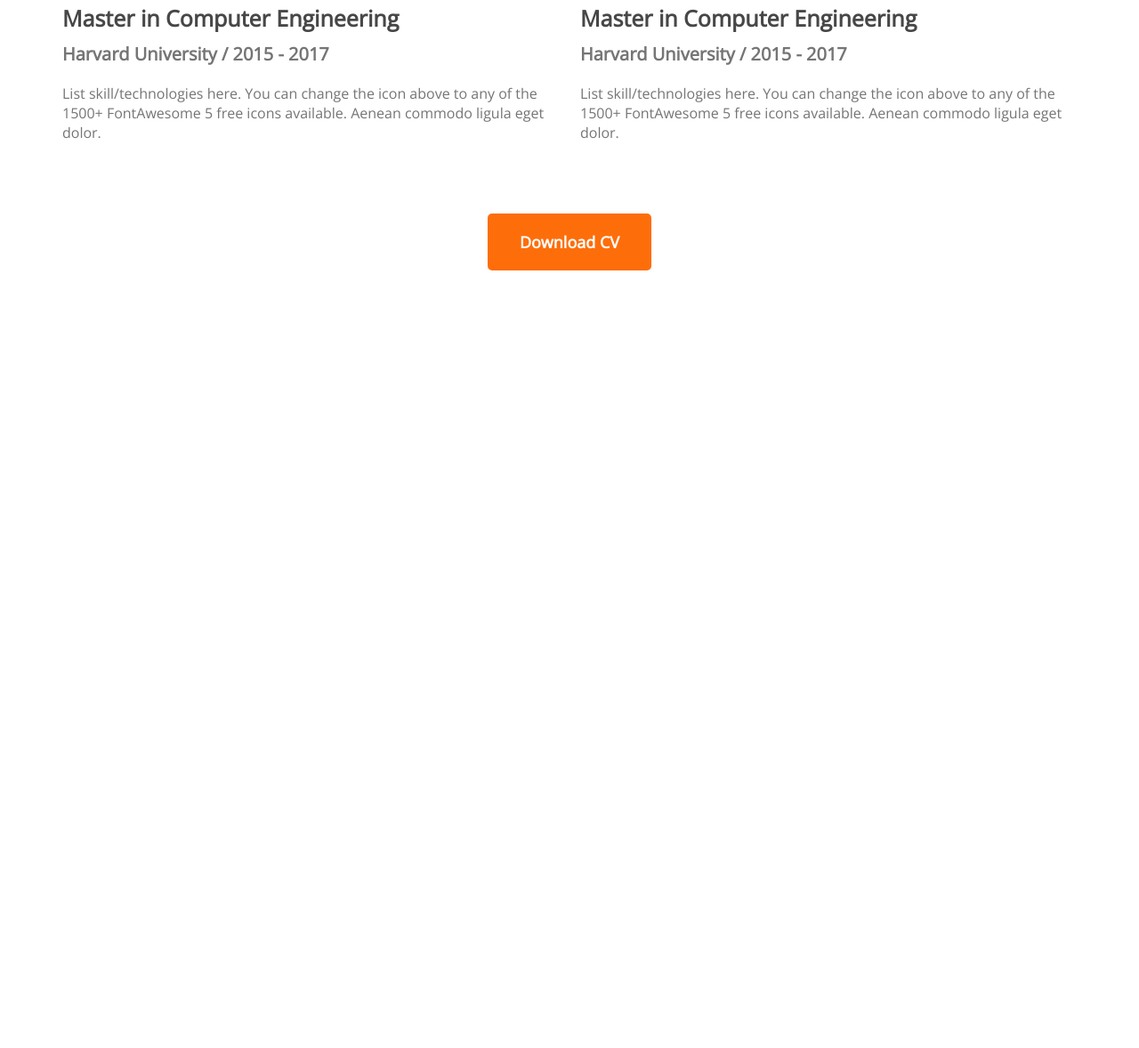
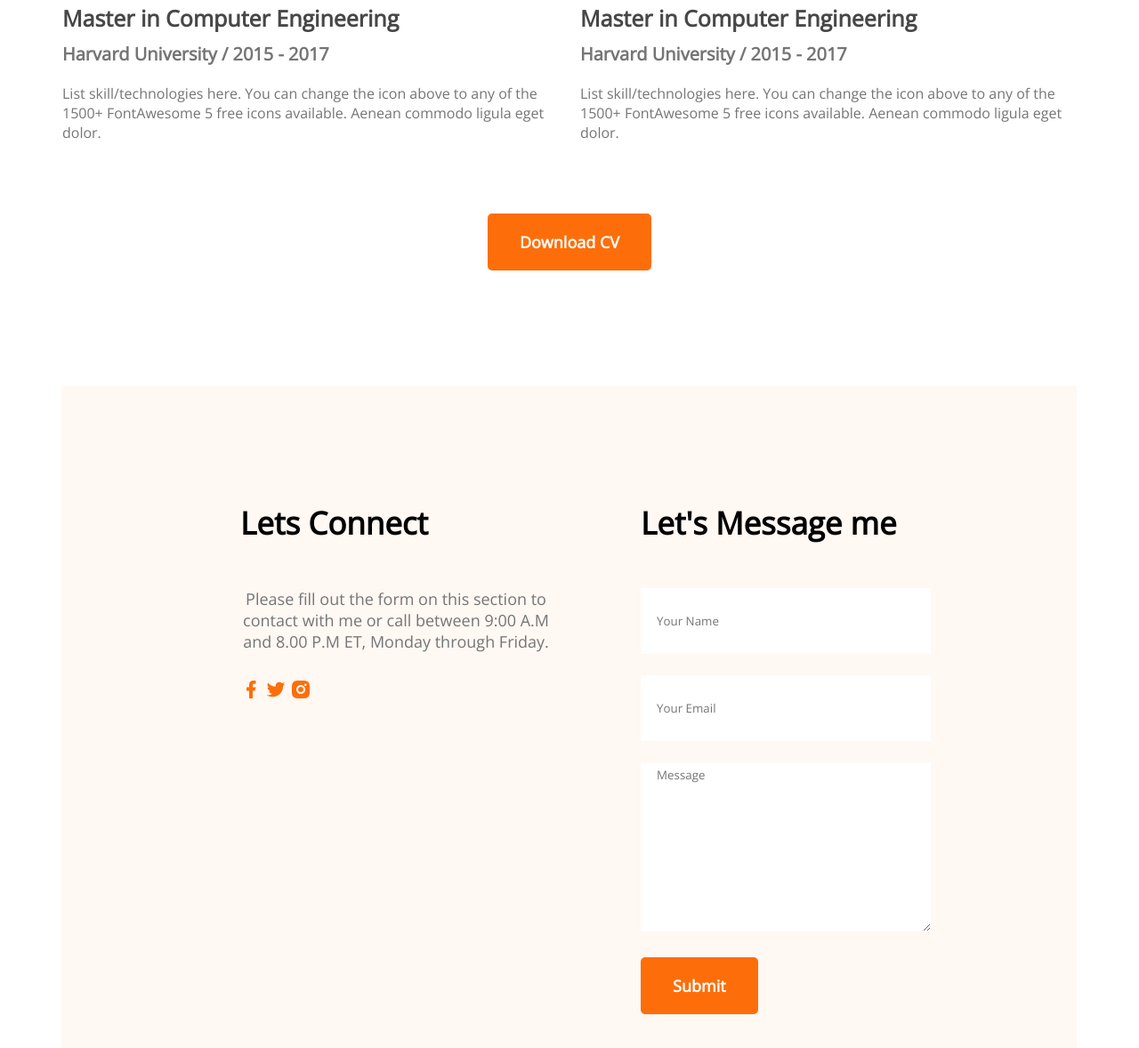
Before and after one commit to Sakib963/developer-portfolio, a plain HTML site: page index.html in a window 1280 px wide. Shown: the part 2847-4025 px from the top of the page at 89% size. Before the commit the page ends 3151 px from the top, so only its background shows below. Drawn offline with nearby package versions, Linux system fonts and the light colour scheme.

Commit message:
Contact Us Added

```diff
--- a/index.html
+++ b/index.html
@@ -138,6 +138,31 @@
                 <button class="btn-primary">Download CV</button>
             </div>
         </section>
+        <!-- contact section -->
+        <section class="contact">
+            <div>
+                <h3 class="section-title">Lets Connect</h3>
+                <p class="section-description">Please fill out the form on this section to contact with me or call between 9:00 A.M and 8.00 P.M ET, Monday through Friday.</p>
+                <a href="">
+                    <img src="images/icons/facebook.png" alt="">
+                </a>
+                <a href="">
+                    <img src="images/icons/twitter.png" alt="">
+                </a>
+                <a href="">
+                    <img src="images/icons/insta.png" alt="">
+                </a>
+            </div>
+            <div>
+                <h3 class="section-title">Let's Message me</h3>
+                <form action="">
+                    <input type="text" name="" id="" placeholder="Your Name">
+                    <input type="email" name="" id="" placeholder="Your Email">
+                    <textarea name="" id="" cols="30" rows="10" placeholder="Message"></textarea>
+                    <input class="btn-primary" type="submit" value="Submit">
+                </form>
+            </div>
+        </section>
     </main>
     <footer>
 
--- a/styles/portfolio.css
+++ b/styles/portfolio.css
@@ -182,3 +182,28 @@
 .resume-button{
     text-align: center;
 }
+
+/* Contact Styles */
+.contact{
+    display: flex;
+    gap: 100px;
+    background: #FFF8F3;
+    padding: 130px 200px;
+}
+
+.contact .section-title{
+    text-align: left;
+}
+
+.contact input[type="text"], input[type="email"], textarea{
+    margin-bottom: 24px;
+    border: 0;
+    width: 100%;
+    padding: 5px 18px;
+}
+input{
+    height: 64px;
+}
+.contact a{
+    text-decoration: none;
+}
```
